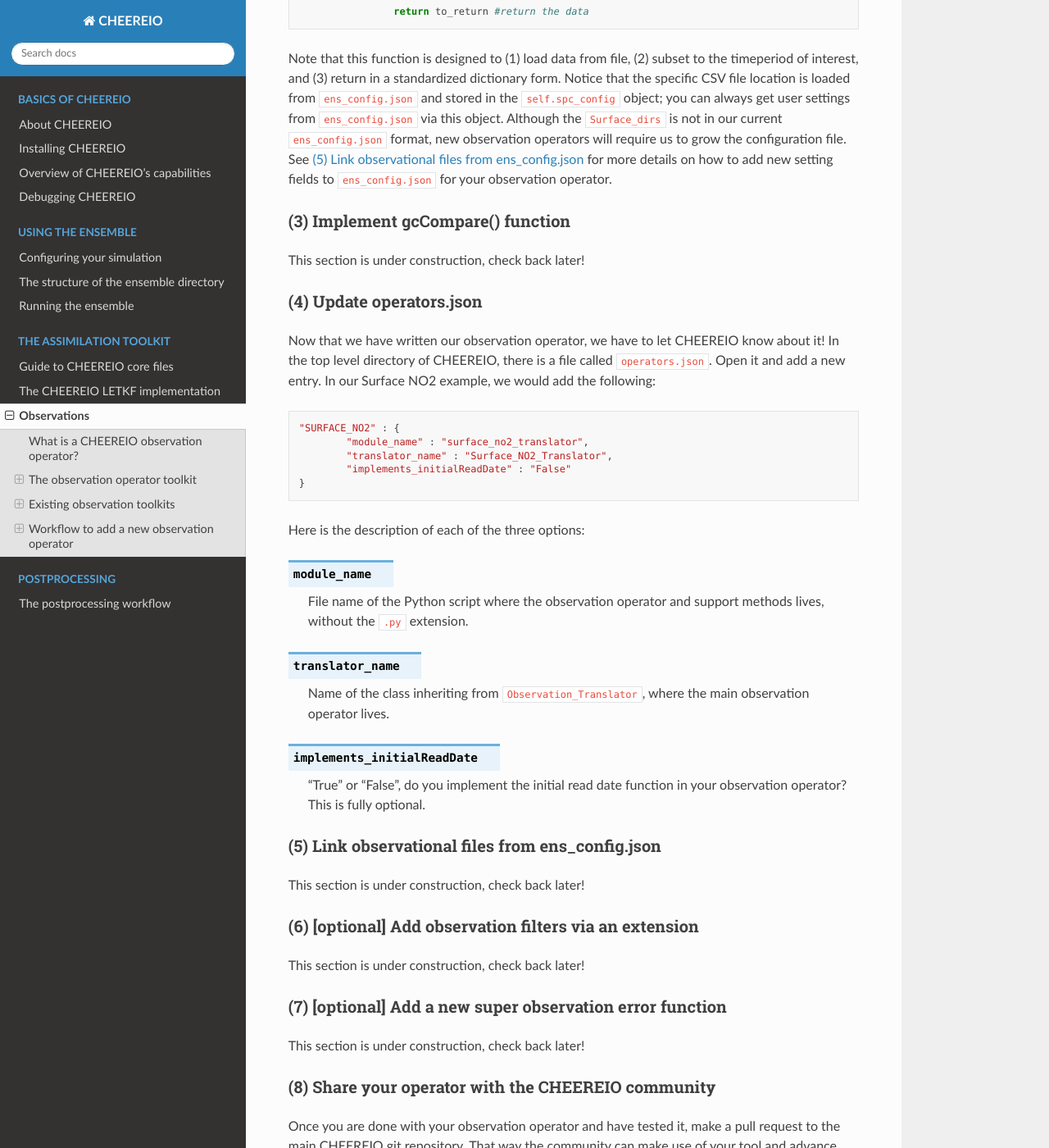
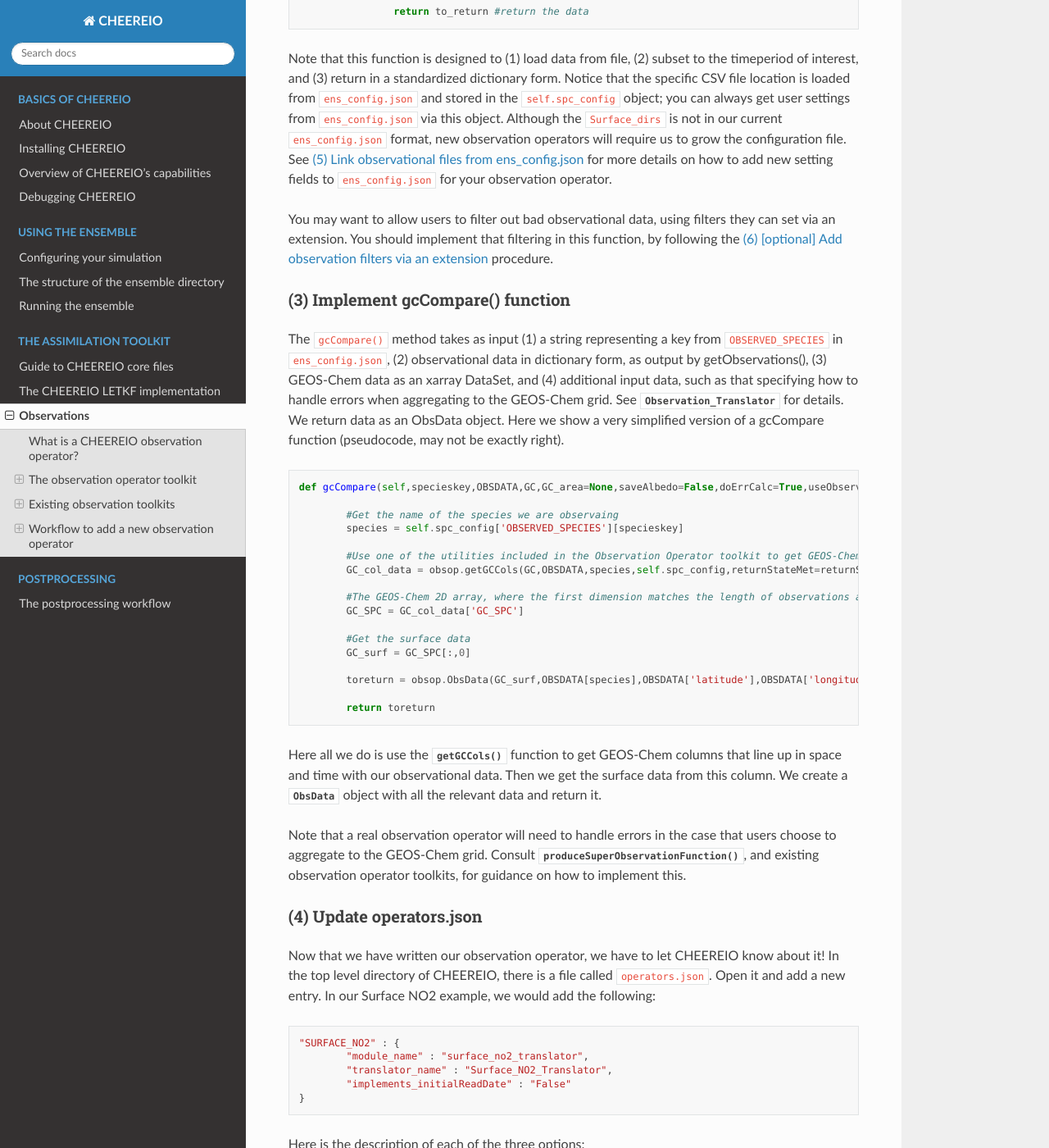
Before and after one commit to drewpendergrass/CHEEREIO, a Sphinx documentation site: the page built from docs/Observations.rst, in a window 1280 px wide and 1400 px high, scrolled down 12207 px. Shown: the whole window at 82% size. Built offline with Sphinx 7.4.7 and the Read the Docs theme 2.0.0, drawn with Linux system fonts in a browser that asks for light colours.

Commit message:
update instruction guide

```diff
--- a/docs/Observations.rst
+++ b/docs/Observations.rst
@@ -359,10 +359,36 @@
 
 Note that this function is designed to (1) load data from file, (2) subset to the timeperiod of interest, and (3) return in a standardized dictionary form. Notice that the specific CSV file location is loaded from ``ens_config.json`` and stored in the ``self.spc_config`` object; you can always get user settings from ``ens_config.json`` via this object. Although the ``Surface_dirs`` is not in our current ``ens_config.json`` format, new observation operators will require us to grow the configuration file. See :ref:`observation_link` for more details on how to add new setting fields to ``ens_config.json`` for your observation operator.
 
+You may want to allow users to filter out bad observational data, using filters they can set via an extension. You should implement that filtering in this function, by following the :ref:`Observation filters` procedure.
+
 (3) Implement gcCompare() function
 ~~~~~~~~~~~~~
 
-This section is under construction, check back later!
+The ``gcCompare()`` method takes as input (1) a string representing a key from ``OBSERVED_SPECIES`` in ``ens_config.json``, (2) observational data in dictionary form, as output by getObservations(), (3) GEOS-Chem data as an xarray DataSet, and (4) additional input data, such as that specifying how to handle errors when aggregating to the GEOS-Chem grid. See :py:class:`Observation_Translator` for details. We return data as an ObsData object. Here we show a very simplified version of a gcCompare function (pseudocode, may not be exactly right).
+
+.. code-block:: python
+
+	def gcCompare(self,specieskey,OBSDATA,GC,GC_area=None,saveAlbedo=False,doErrCalc=True,useObserverError=False, prescribed_error=None,prescribed_error_type=None,transportError = None, errorCorr = None,minError=None):
+
+		#Get the name of the species we are observaing
+		species = self.spc_config['OBSERVED_SPECIES'][specieskey]
+
+		#Use one of the utilities included in the Observation Operator toolkit to get GEOS-Chem data matching observations
+		GC_col_data = obsop.getGCCols(GC,OBSDATA,species,self.spc_config,returnStateMet=returnStateMet,GC_area=GC_area)
+
+		#The GEOS-Chem 2D array, where the first dimension matches the length of observations and second is the column height.
+		GC_SPC = GC_col_data['GC_SPC']
+
+		#Get the surface data
+		GC_surf = GC_SPC[:,0]
+
+		toreturn = obsop.ObsData(GC_surf,OBSDATA[species],OBSDATA['latitude'],OBSDATA['longitude'],OBSDATA['utctime'])
+
+		return toreturn
+
+Here all we do is use the :py:func:`getGCCols` function to get GEOS-Chem columns that line up in space and time with our observational data. Then we get the surface data from this column. We create a :py:class:`ObsData` object with all the relevant data and return it.
+
+Note that a real observation operator will need to handle errors in the case that users choose to aggregate to the GEOS-Chem grid. Consult :py:func:`produceSuperObservationFunction`, and existing observation operator toolkits, for guidance on how to implement this.
 
 .. _operators_json:
 
```
